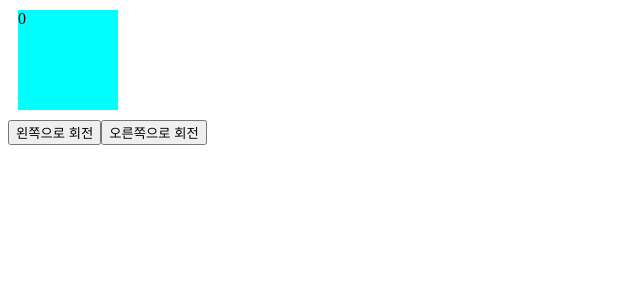
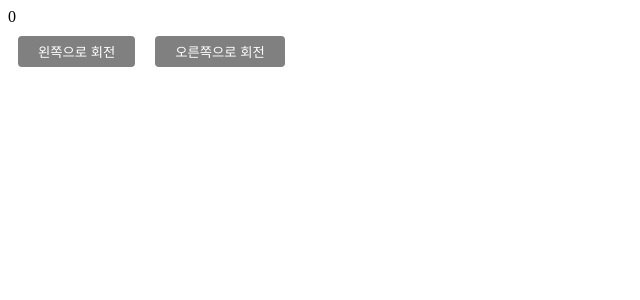
Before and after one commit to Minminjamin/ablearn-react-class, a React (Create React App) app: page / in a window 1280 px wide. Shown: the top 300 px of the page, without its empty margins (0-640 px from the left). Built offline with nearby package versions, Linux system fonts and the light colour scheme.

Commit message:
style : btn 및 aside 스타일 추가

```diff
--- a/src/style.scss
+++ b/src/style.scss
@@ -1,6 +1,19 @@
-article {
-  width: 100px;
-  height: 100px;
-  background: aqua;
+button {
+  border: none;
+  display: inline-block;
+  padding: 6px 20px;
   margin: 10px;
+  border-radius: 4px;
+  background: gray;
+  color: #fff;
 }
+
+asdie {
+  width: 600px;
+  height: 300px;
+  background: #333;
+  position: fixed;
+  top: 50%;
+  left: 50%;
+  transform: translate(-50%, -50%);
+}
```
